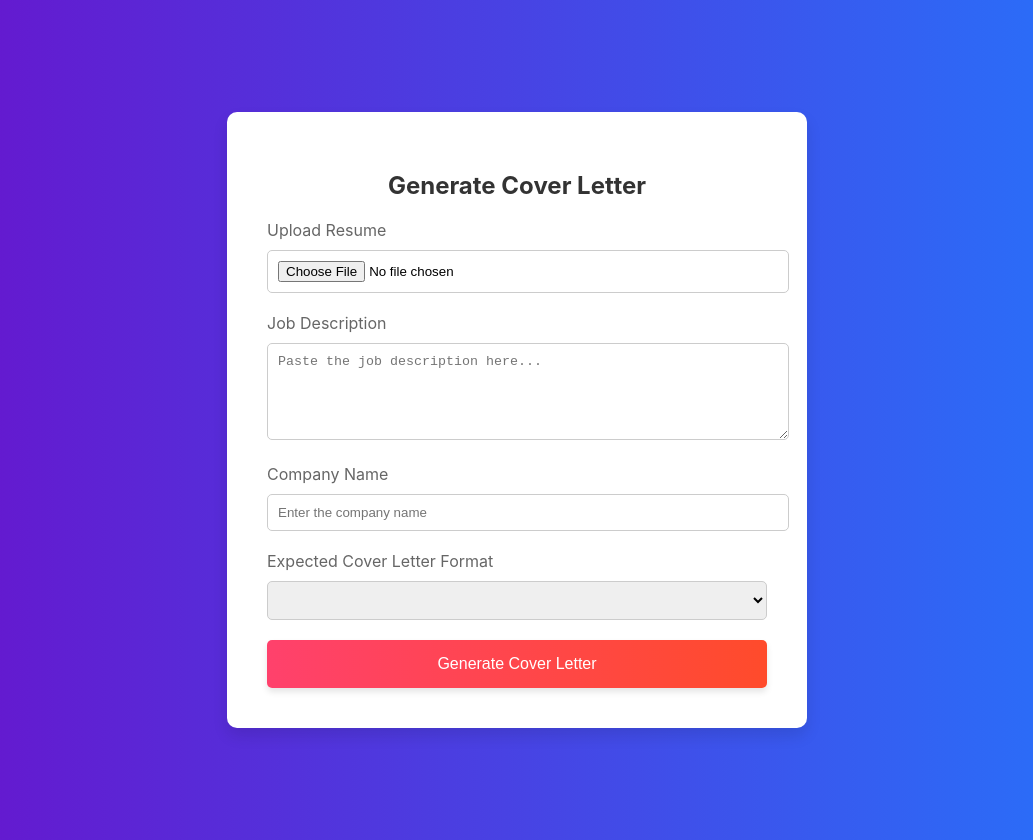
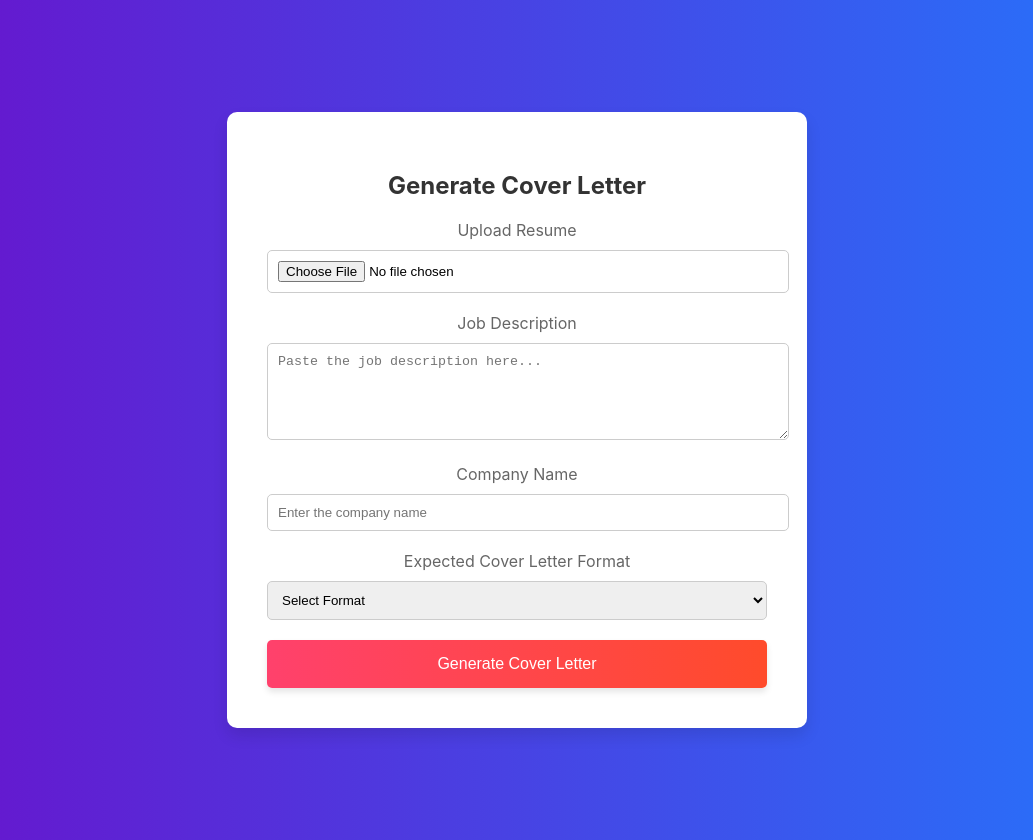
Before and after one commit to kabirshhaikh/cover-letter-frontend, a React (Create React App) app in the folder frontend-cover-letter/: page /generate-cover-letter in a window 1280 px wide. Shown: the whole page, without its empty margins (123-1156 px from the left). Built offline with nearby package versions, Linux system fonts and the light colour scheme.

Commit message:
Removed session based authentication and added jwt in backend and added Authorization in headers in frontend

```diff
--- a/frontend-cover-letter/src/Components/Dashboard.js
+++ b/frontend-cover-letter/src/Components/Dashboard.js
@@ -13,11 +13,19 @@ const Dashboard = () => {
 
   const logout = async () => {
     try {
+      const token = localStorage.getItem("token");
+
+      if (!token) {
+        alert("You not not logged in");
+        navigate("/login");
+        return;
+      }
+
       const response = await fetch("http://localhost:8080/api/users/logout", {
         method: "POST",
-        credentials: "include",
         headers: {
           "Content-Type": "application/json",
+          Authorization: `Bearer ${token}`,
         },
       });
 
@@ -37,19 +45,28 @@ const Dashboard = () => {
   useEffect(() => {
     const fetchUserDetails = async () => {
       try {
+        const token = localStorage.getItem("token");
+
+        if (!token) {
+          alert("You are not logged in");
+          navigate("/login");
+          return;
+        }
+
         const response = await fetch(
           "http://localhost:8080/api/users/user-details",
           {
             method: "GET",
-            credentials: "include",
             headers: {
               "Content-Type": "application/json",
+              Authorization: `Bearer ${token}`,
             },
           }
         );
 
         if (response.ok) {
           const data = await response.json();
+          console.log("Data from dashboard", data);
           setUserData(data);
         } else {
           const errorData = await response.json();
@@ -63,7 +80,7 @@ const Dashboard = () => {
   }, []);
 
   return (
-    <FullPage scrollMode="full-page" duration={1000}>
+    <FullPage scrollMode="full-page" duration={800}>
       {/* Slide 1 */}
       <Slide>
         <div
--- a/frontend-cover-letter/src/Components/GenerateCoverLetter.js
+++ b/frontend-cover-letter/src/Components/GenerateCoverLetter.js
@@ -1,11 +1,13 @@
 import React, { useState } from "react";
-import { Form } from "react-router-dom";
+import { useNavigate } from "react-router-dom";
 
 const GenerateCoverLetter = () => {
   const [resume, setResume] = useState(null);
   const [jobDescription, setJobDescription] = useState("");
   const [coverLetterFormat, setCoverLetterFormat] = useState("");
   const [companyName, setCompanyName] = useState("");
+  const [isLoading, setIsLoading] = useState(false); // State to track loading
+  const navigate = useNavigate();
 
   const handleResumeChange = (e) => {
     setResume(e.target.files[0]);
@@ -36,12 +38,24 @@ const GenerateCoverLetter = () => {
     formData.append("coverLetterFormat", coverLetterFormat);
     formData.append("companyName", companyName);
 
+    setIsLoading(true); // Show spinner when the process starts
+
     try {
+      const token = localStorage.getItem("token");
+
+      if (!token) {
+        alert("You are not logged in");
+        navigate("/login");
+        return;
+      }
+
       const response = await fetch(
         "http://localhost:8080/api/cover-letter/generate",
         {
           method: "POST",
-          credentials: "include",
+          headers: {
+            Authorization: `Bearer ${token}`,
+          },
           body: formData,
         }
       );
@@ -67,6 +81,8 @@ const GenerateCoverLetter = () => {
     } catch (error) {
       console.error("Error while submitting the cover letter info:", error);
       alert("An unexpected error occurred. Please try again.");
+    } finally {
+      setIsLoading(false); // Hide spinner when the process finishes
     }
   };
 
@@ -89,6 +105,7 @@ const GenerateCoverLetter = () => {
           boxShadow: "0px 8px 15px rgba(0, 0, 0, 0.1)",
           width: "100%",
           maxWidth: "500px",
+          textAlign: "center",
         }}
       >
         <h2
@@ -96,12 +113,26 @@ const GenerateCoverLetter = () => {
         >
           Generate Cover Letter
         </h2>
+        {isLoading ? ( // Show spinner when loading
+          <div style={{ marginBottom: "20px" }}>
+            <div
+              className="spinner"
+              style={{ fontSize: "2rem", color: "#6a11cb" }}
+            >
+              Loading...
+            </div>
+          </div>
+        ) : (
           <form onSubmit={handleSubmit}>
             {/* Upload Resume */}
             <div style={{ marginBottom: "20px" }}>
               <label
                 htmlFor="resume"
-              style={{ display: "block", marginBottom: "10px", color: "#666" }}
+                style={{
+                  display: "block",
+                  marginBottom: "10px",
+                  color: "#666",
+                }}
               >
                 Upload Resume
               </label>
@@ -123,7 +154,11 @@ const GenerateCoverLetter = () => {
             <div style={{ marginBottom: "20px" }}>
               <label
                 htmlFor="jobDescription"
-              style={{ display: "block", marginBottom: "10px", color: "#666" }}
+                style={{
+                  display: "block",
+                  marginBottom: "10px",
+                  color: "#666",
+                }}
               >
                 Job Description
               </label>
@@ -147,7 +182,11 @@ const GenerateCoverLetter = () => {
             <div style={{ marginBottom: "20px" }}>
               <label
                 htmlFor="companyName"
-              style={{ display: "block", marginBottom: "10px", color: "#666" }}
+                style={{
+                  display: "block",
+                  marginBottom: "10px",
+                  color: "#666",
+                }}
               >
                 Company Name
               </label>
@@ -171,7 +210,11 @@ const GenerateCoverLetter = () => {
             <div style={{ marginBottom: "20px" }}>
               <label
                 htmlFor="format"
-              style={{ display: "block", marginBottom: "10px", color: "#666" }}
+                style={{
+                  display: "block",
+                  marginBottom: "10px",
+                  color: "#666",
+                }}
               >
                 Expected Cover Letter Format
               </label>
@@ -187,9 +230,9 @@ const GenerateCoverLetter = () => {
                 }}
                 required
               >
-              <option value="professional"></option>
-              <option value="pdf">pdf</option>
-              <option value="creative">word</option>
+                <option value="">Select Format</option>
+                <option value="pdf">PDF</option>
+                <option value="word">Word</option>
               </select>
             </div>
 
@@ -208,18 +251,11 @@ const GenerateCoverLetter = () => {
                 boxShadow: "0px 4px 6px rgba(0, 0, 0, 0.1)",
                 transition: "transform 0.3s ease, box-shadow 0.3s ease",
               }}
-            onMouseEnter={(e) => {
-              e.target.style.transform = "scale(1.05)";
-              e.target.style.boxShadow = "0px 6px 10px rgba(0, 0, 0, 0.2)";
-            }}
-            onMouseLeave={(e) => {
-              e.target.style.transform = "scale(1)";
-              e.target.style.boxShadow = "0px 4px 6px rgba(0, 0, 0, 0.1)";
-            }}
             >
               Generate Cover Letter
             </button>
           </form>
+        )}
       </div>
     </div>
   );
--- a/frontend-cover-letter/src/Components/Login.js
+++ b/frontend-cover-letter/src/Components/Login.js
@@ -22,7 +22,6 @@ const Login = () => {
 
       const response = await fetch("http://localhost:8080/api/users/login", {
         method: "POST",
-        credentials: "include",
         headers: {
           "Content-Type": "application/json",
         },
@@ -31,7 +30,9 @@ const Login = () => {
 
       if (response.ok) {
         const data = await response.json();
+        console.log("Data from backend",data);
         localStorage.setItem("user", data.userId);
+        localStorage.setItem("token", data.token);
         alert("Login successful");
         navigate("/dashboard");
       } else {
```
Lines whose indentation alone changed are shown as unchanged.
